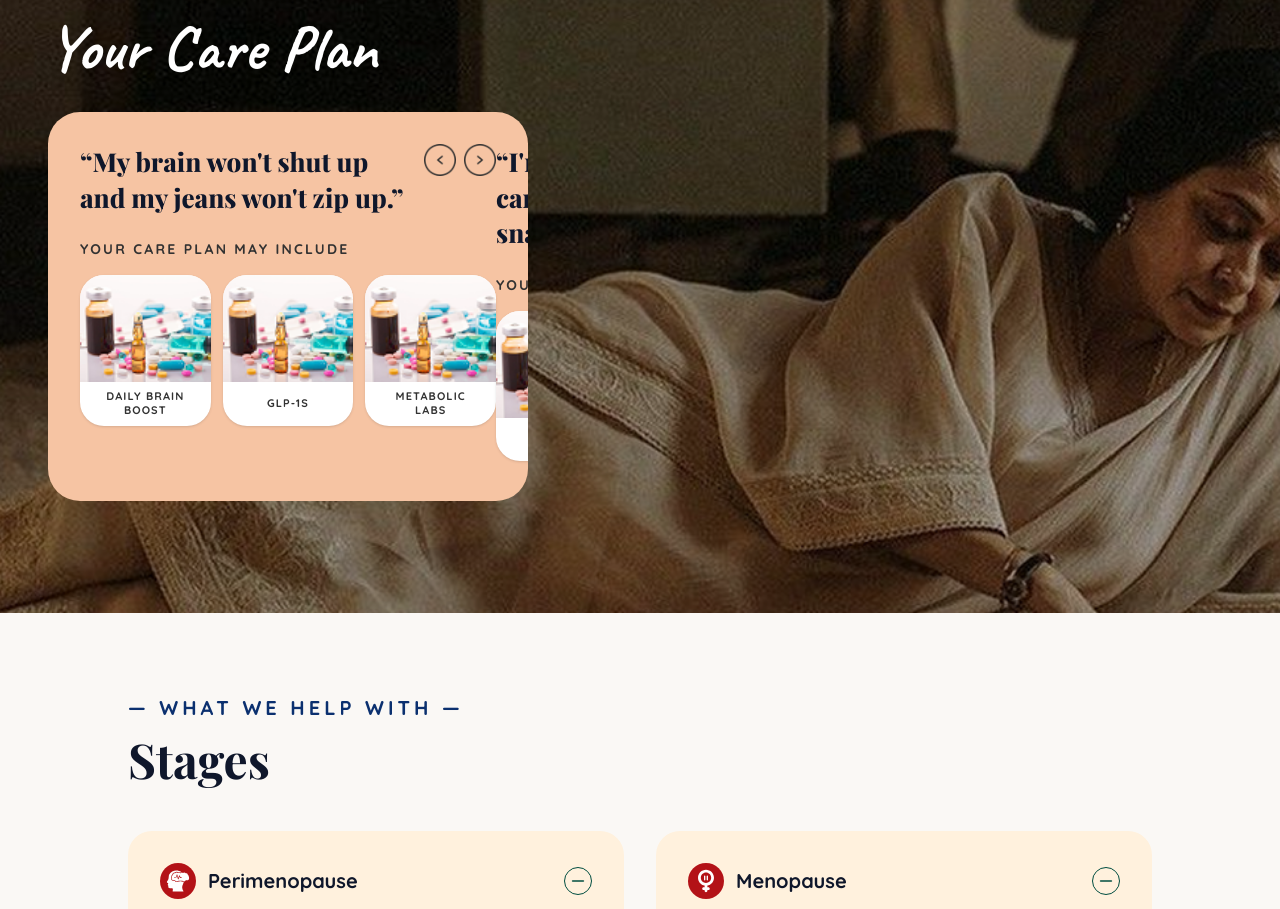
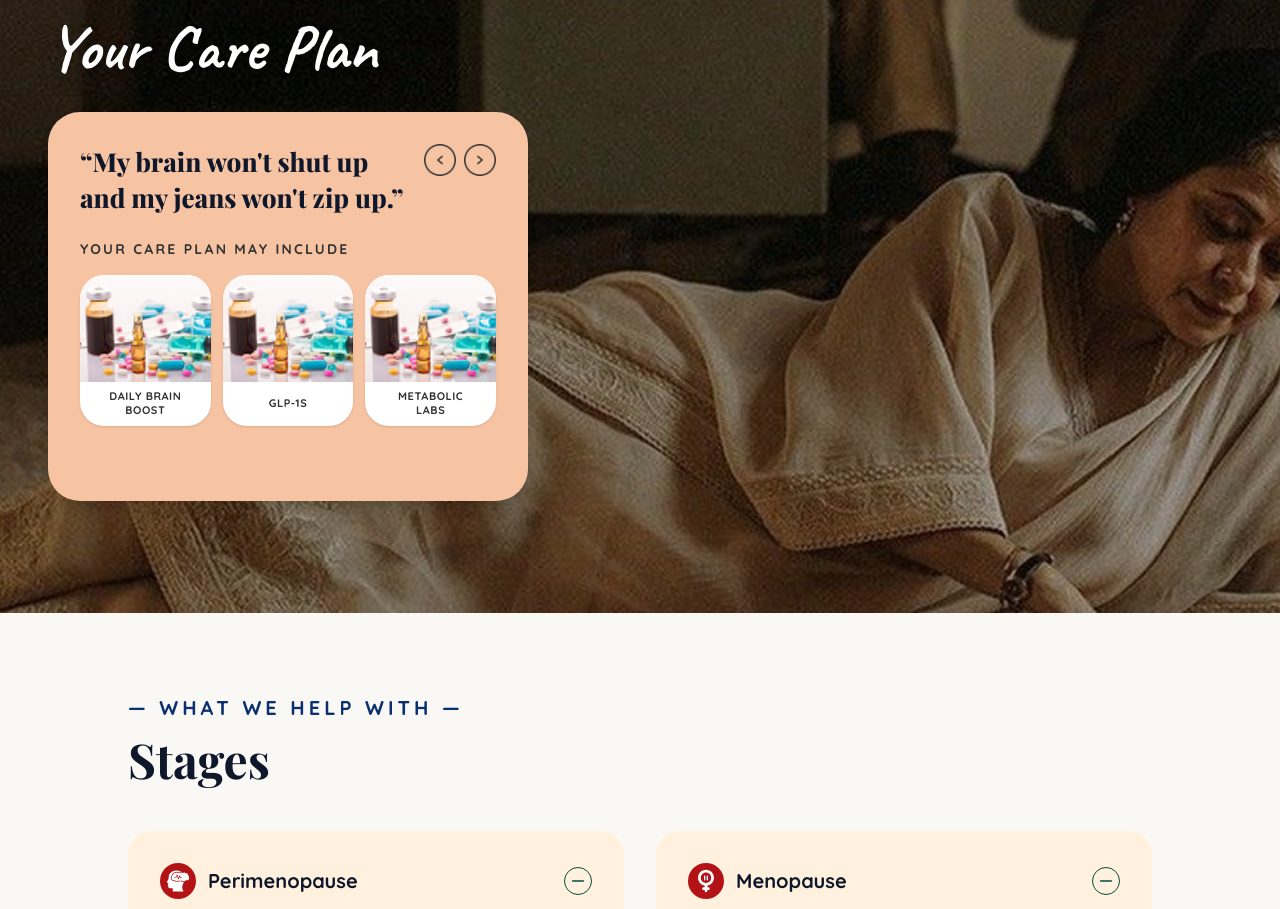
Before and after one commit to Reeju-hub/menopause-landing, a Next.js app: page / in a window 1280 px wide. Shown: the part 3160-4069 px from the top of the page. Built offline with nearby package versions, Linux system fonts and the light colour scheme; a web font is replaced by a local one.

Commit message:
changes in CarePlanSection and TeamSection components, updated team member bios, and fixed card layout in IntegratedCareSection.

```diff
--- a/components/CarePlanSection.jsx
+++ b/components/CarePlanSection.jsx
@@ -8,7 +8,7 @@ export default function CarePlanSection() {
   // --- SWIPE LOGIC ---
   const [touchStart, setTouchStart] = useState(null);
   const [touchEnd, setTouchEnd] = useState(null);
-  const minSwipeDistance = 50;
+  const minSwipeDistance = 40; // Thoda aur sensitive kar diya hai
 
   const plans = [
     {
@@ -97,9 +97,9 @@ export default function CarePlanSection() {
           Your Care Plan
         </h2>
 
-        {/* Cream Card Container */}
+        {/* Cream Card Container (Yahan se padding hata di hai) */}
         <div
-          className="bg-[#F6C4A3] rounded-[32px] p-6 md:p-8 max-w-[480px] w-full relative z-30 mt-4 md:mt-0 -mb-[100px] md:mb-0 overflow-hidden"
+          className="bg-[#F6C4A3] rounded-[32px] max-w-[480px] w-full relative z-30 mt-4 md:mt-0 -mb-[100px] md:mb-0 overflow-hidden shadow-lg"
           onTouchStart={onTouchStart}
           onTouchMove={onTouchMove}
           onTouchEnd={onTouchEnd}
@@ -122,10 +122,10 @@ export default function CarePlanSection() {
           >
             {plans.map((plan, idx) => (
 
-              // YAHAN FIX HAI: min-w-full ensure karega ki slide ekdum 100% fix rahe, overlap na ho
-              <div key={idx} className="w-full min-w-full flex-shrink-0 flex flex-col">
+              // YAHAN FIX HAI: min-w-0 aur p-6 yahan add kiya hai taaki slide 100% lock rahe
+              <div key={idx} className="w-full shrink-0 min-w-0 flex flex-col p-6 md:p-8">
 
-                {/* Quote (pr-20 isliye taaki text arrows ke neeche na ghuse) */}
+                {/* Quote (pr-20 isliye taaki text arrows se overlap na ho) */}
                 <h3 className="text-[22px] md:text-[26px] pr-20 font-serif font-extrabold text-slate-900 leading-snug mb-6" style={{ fontFamily: "'Playfair Display', sans-serif" }}>
                   {plan.quote}
                 </h3>
@@ -135,16 +135,18 @@ export default function CarePlanSection() {
                   YOUR CARE PLAN MAY INCLUDE
                 </p>
 
-                {/* YAHAN FIX HAI: 3 Cards ke liye GRID use kiya hai fixed width ki jagah */}
+                {/* 3 Cards Grid */}
                 <div className="grid grid-cols-3 gap-2 md:gap-3 w-full pb-2">
                   {plan.items.map((item, itemIdx) => (
 
-                    <div key={itemIdx} className="bg-white rounded-[16px] md:rounded-[24px] overflow-hidden flex flex-col text-center shadow-sm w-full h-full">
-                      <div className="w-full aspect-[4/3] shrink-0">
+                    <div key={itemIdx} className="bg-white rounded-[16px] md:rounded-[24px] overflow-hidden flex flex-col text-center shadow-sm w-full h-full min-w-0">
+                      <div className="w-full aspect-[4/3] shrink-0 bg-gray-50">
                         <img src={item.img} alt={item.title} className="w-full h-full object-cover" />
                       </div>
-                      <div className="w-full flex-1 flex items-center justify-center p-2">
-                        <span className="text-[9.5px] md:text-[11px] font-bold uppercase tracking-[0.1em] text-[#323232] leading-tight whitespace-pre-line" style={{ fontFamily: "'Quicksand', sans-serif" }}>
+
+                      {/* Text box with overflow protection */}
+                      <div className="w-full flex-1 flex items-center justify-center p-1 md:p-2 overflow-hidden">
+                        <span className="text-[9px] md:text-[11px] font-bold uppercase tracking-[0.05em] text-[#323232] leading-tight whitespace-pre-line break-words w-full" style={{ fontFamily: "'Quicksand', sans-serif" }}>
                           {item.title}
                         </span>
                       </div>
```
